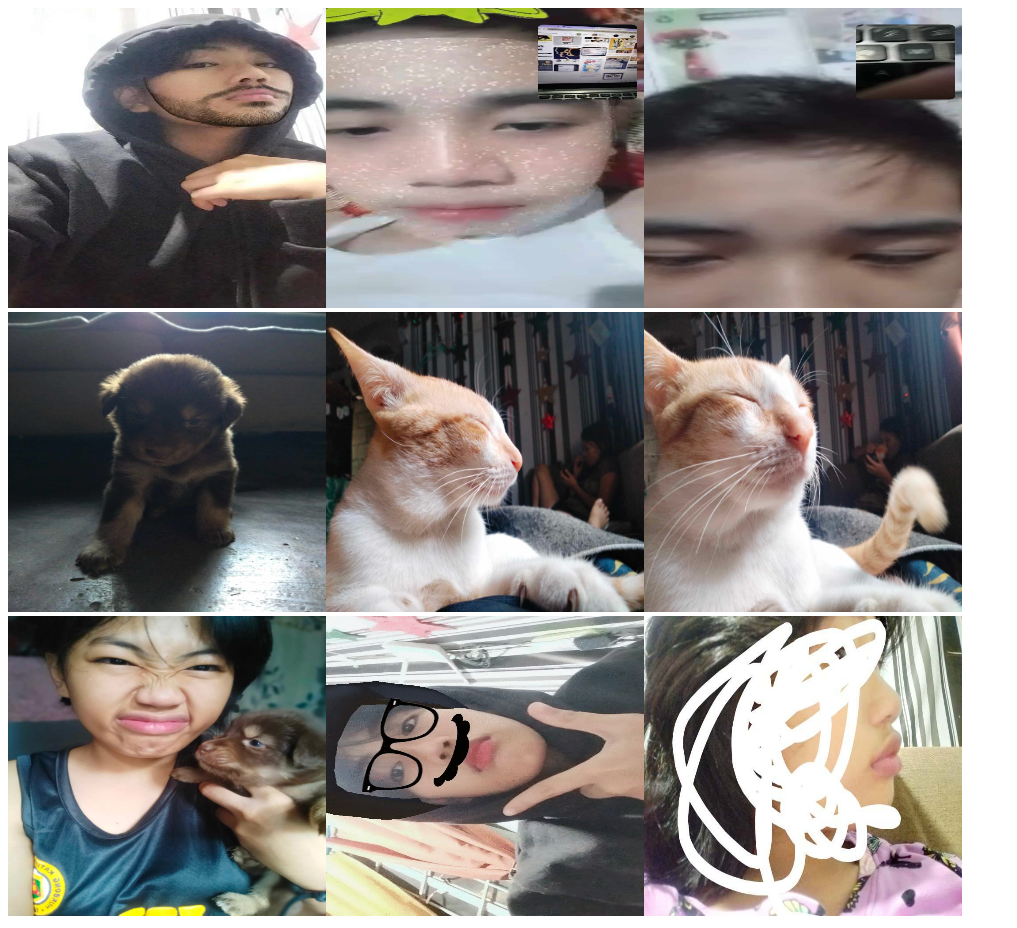
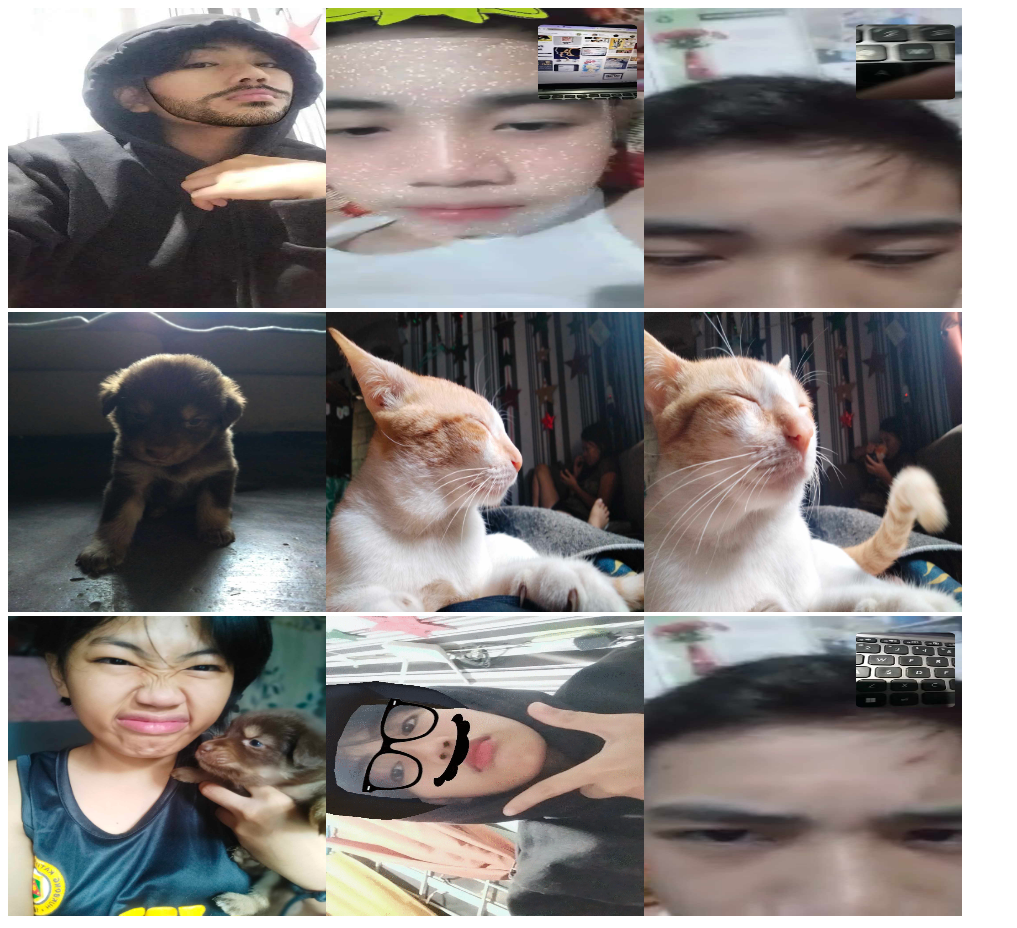
Before and after one commit to Jaymilkz/WebPage, a plain HTML site: page Pic.html in a window 1280 px wide. Shown: the whole page, without its empty margins (0-1017 px from the left). Drawn offline with Linux system fonts and the light colour scheme.

Commit message:
Update Pic.html

```diff
--- a/Pic.html
+++ b/Pic.html
@@ -1,7 +1,7 @@
 <!DOCTYPE html>
 <html>
   <body>
-    <img src=papi.jpeg width=318 height=300><img src=a.jpeg width=318 height=300><img src=a2.jpeg width=318 height=300><img src=dog.jpeg width=318 height=300><img src=cat.jpeg width=318 height=300><img src=catto.jpeg width=318 height=300><img src=bro.jpeg width=318 height=300><img src=iw.gif width=318 height=300><img src=meow.jpeg width=318 height=300>
+    <img src=papi.jpeg width=318 height=300><img src=a.jpeg width=318 height=300><img src=a2.jpeg width=318 height=300><img src=dog.jpeg width=318 height=300><img src=cat.jpeg width=318 height=300><img src=catto.jpeg width=318 height=300><img src=bro.jpeg width=318 height=300><img src=iw.gif width=318 height=300><img src=mad.jpeg width=318 height=300>
 
 
 
```
